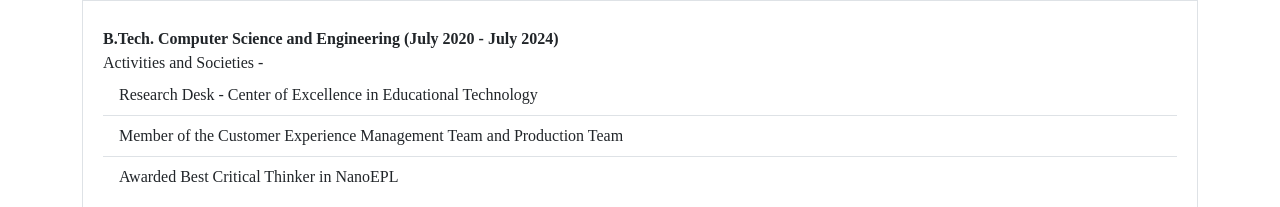
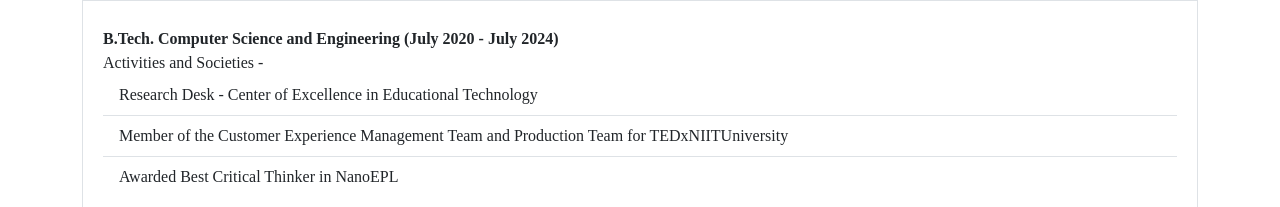
Before and after one commit to tropicalr/tropicalr.github.io, a plain HTML site: page index.html in a window 1280 px wide. Shown: the part 1560-1767 px from the top of the page. Drawn offline with nearby package versions, Linux system fonts and the light colour scheme.

Commit message:
Add files via upload

```diff
--- a/index.html
+++ b/index.html
@@ -65,7 +65,7 @@
                 <strong>B.Tech. Computer Science and Engineering (July 2020 - July 2024)</strong>
                 <ul class="list-group list-group-flush"> Activities and Societies -
                   <li class="list-group-item">Research Desk - Center of Excellence in Educational Technology</li>
-                  <li class="list-group-item">Member of the Customer Experience Management Team and Production Team</li>
+                  <li class="list-group-item">Member of the Customer Experience Management Team and Production Team for TEDxNIITUniversity</li>
                   <li class="list-group-item">Awarded Best Critical Thinker in NanoEPL</li>
                 </ul>
               </div>
```
